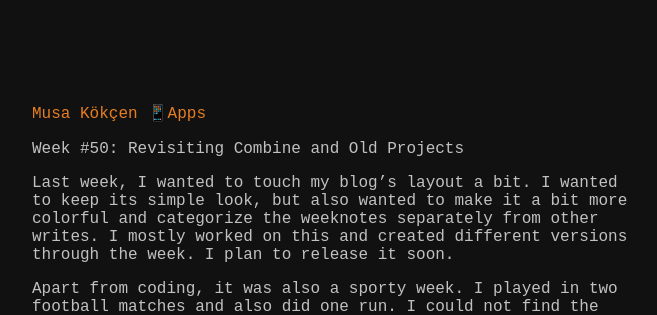
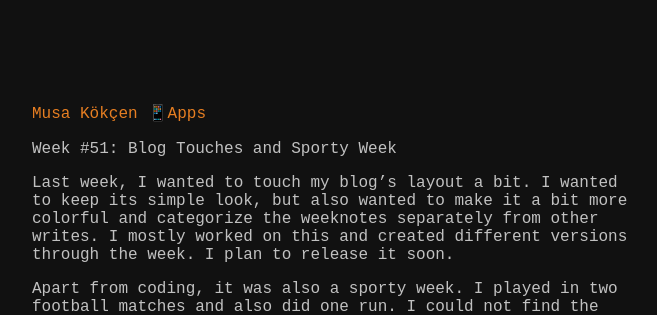
Before and after one commit to musakokcen/musakocen.github.io, a Jekyll site: the page built from _posts/2025-12-21-week51.md, in a window 1280 px wide. Shown: the top 315 px of the page, without its empty margins (308-965 px from the left). Built offline with Jekyll 4.4.1, drawn with Linux system fonts in a browser that asks for light colours.

Commit message:
Update title of weeknote 51

```diff
--- a/_posts/2025-12-21-week51.md
+++ b/_posts/2025-12-21-week51.md
@@ -1,6 +1,6 @@
 ---
 layout: blogpost
-title: "Week #50: Revisiting Combine and Old Projects"
+title: "Week #51: Blog Touches and Sporty Week"
 subtitle: ""
 ---
 Last week, I wanted to touch my blog’s layout a bit.
```
